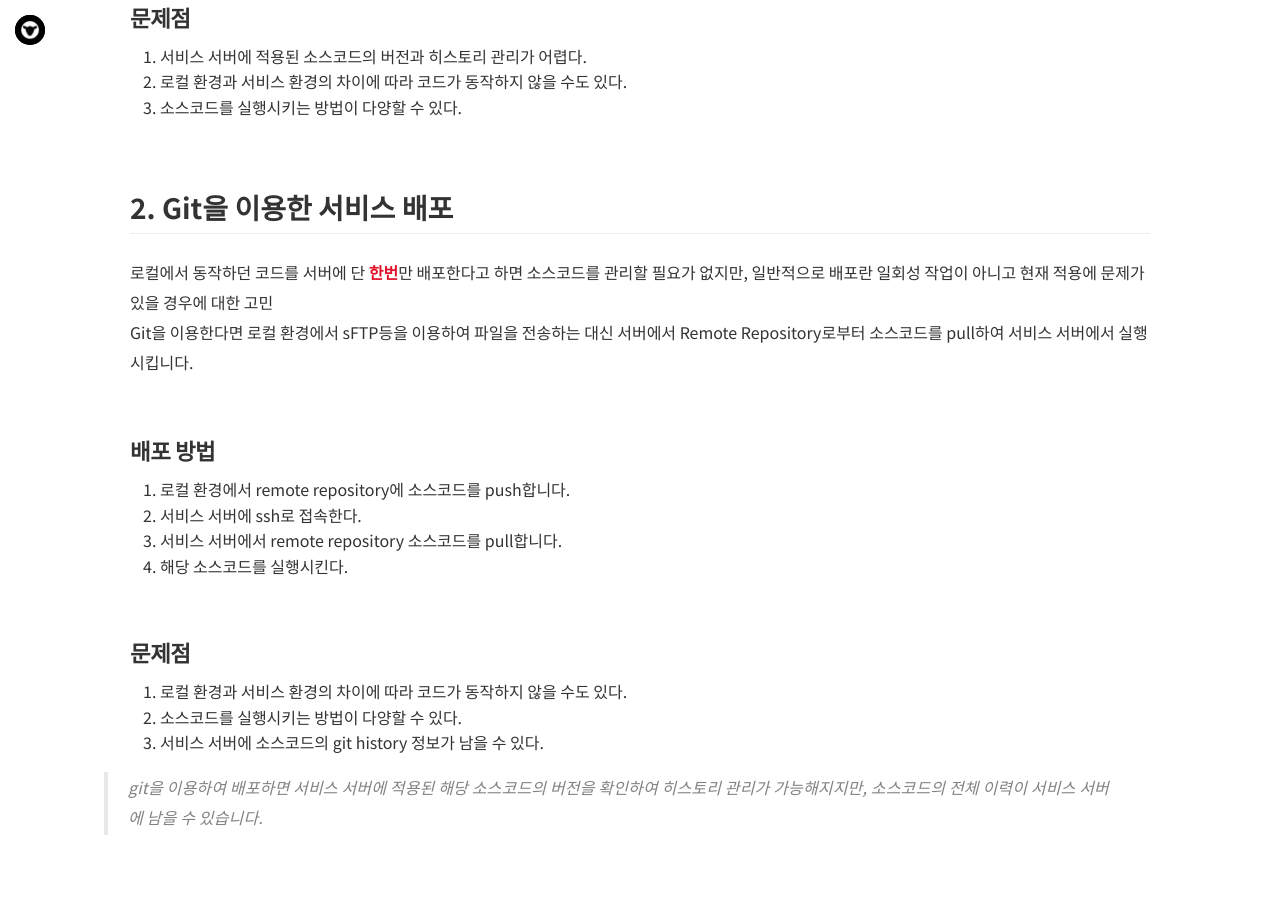
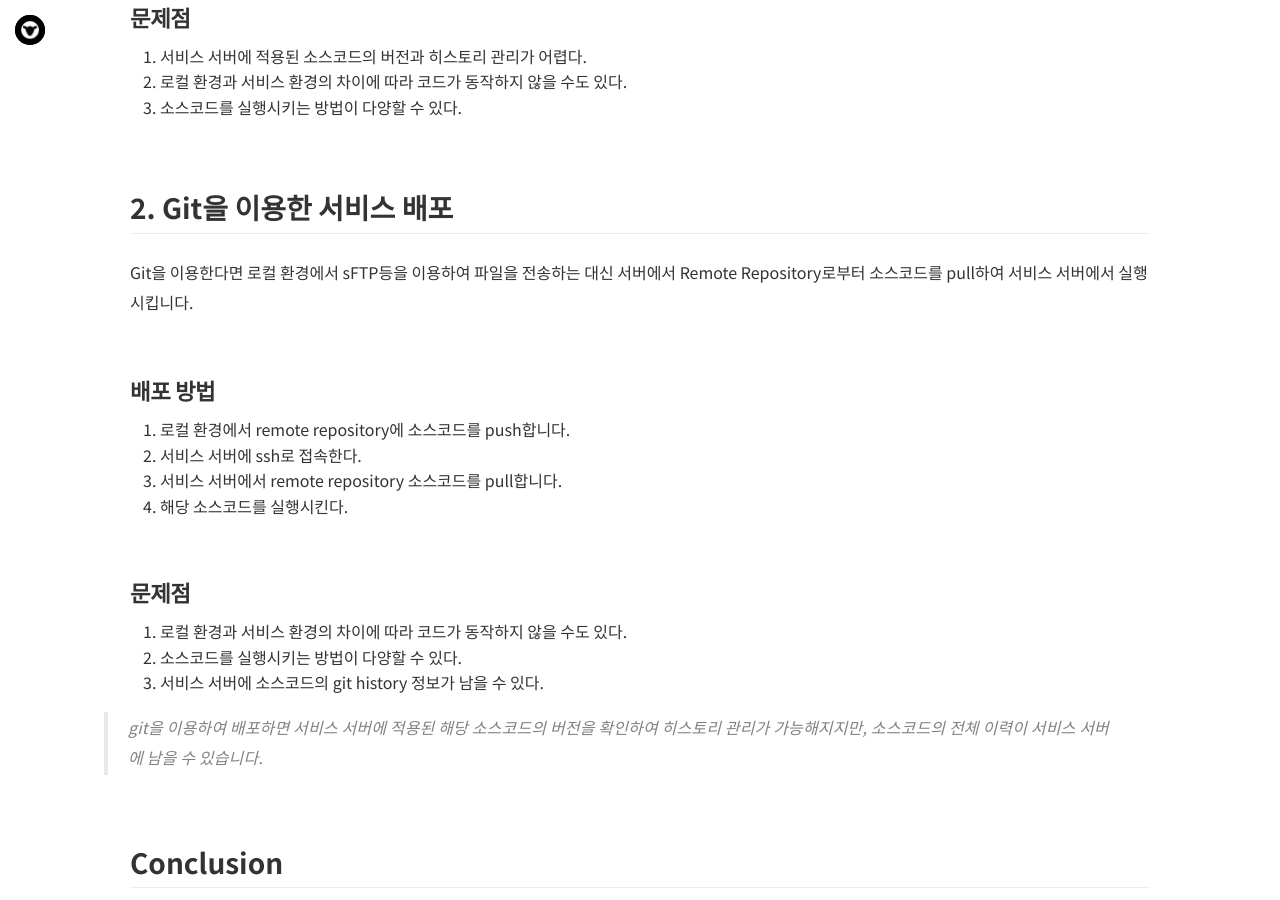
Before and after one commit to Shephexd/shephexd.github.io, a Jekyll site: the page built from _posts/DevOps/2020-06-14-DevOps_from_scratch(1)-Introduction.md, in a window 1280 px wide and 900 px high, scrolled down 952 px. Built offline with Jekyll 4.4.1, drawn with Linux system fonts in a browser that asks for light colours; nearby versions of some CDN libraries; some web fonts are replaced; comment, search, counter and statistics services are not loaded.

Commit message:
REVISE contents of DevOps

```diff
--- a/_posts/DevOps/2020-06-14-DevOps_from_scratch(1)-Introduction.md
+++ b/_posts/DevOps/2020-06-14-DevOps_from_scratch(1)-Introduction.md
@@ -54,8 +54,6 @@
 
 ## 2. Git을 이용한 서비스 배포
 
-로컬에서 동작하던 코드를 서버에 단 **한번**만 배포한다고 하면 소스코드를 관리할 필요가 없지만, 일반적으로 배포란 일회성 작업이 아니고 현재 적용에 문제가 있을 경우에 대한 고민
-
 Git을 이용한다면 로컬 환경에서 sFTP등을 이용하여 파일을 전송하는 대신 서버에서 Remote Repository로부터 소스코드를 pull하여 서비스 서버에서 실행시킵니다.
 
 
```
